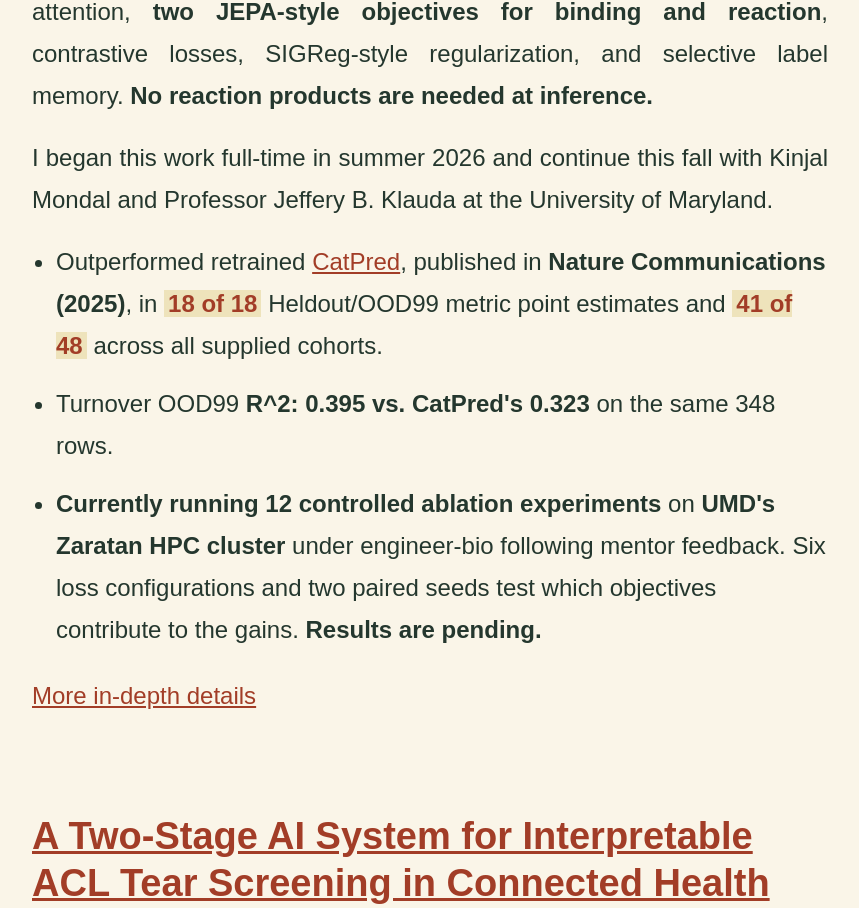
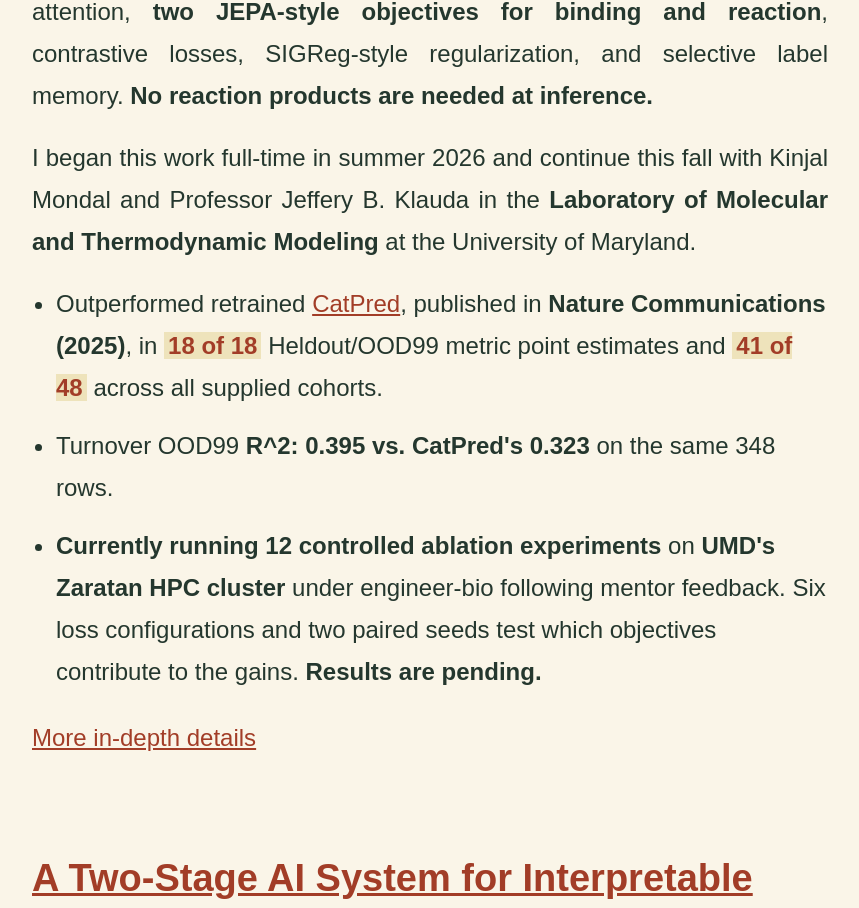
Before and after one commit to 2006coder/2006coder.github.io, a React (Vite) app: page / in a window 1280 px wide. Shown: the part 2032-2940 px from the top of the page, without its empty margins (210-1069 px from the left). Built offline with nearby package versions, Linux system fonts and the light colour scheme.

Commit message:
docs: add LANCE lab affiliation

```diff
--- a/src/pages/LancePage.tsx
+++ b/src/pages/LancePage.tsx
@@ -13,6 +13,8 @@
         <strong className="bg-highlight px-1 text-rust">Bach Pham | First author</strong>
         <br/>
         With Kinjal Mondal &amp; Jeffery B. Klauda
+        <br/>
+        <strong>Laboratory of Molecular and Thermodynamic Modeling</strong>
         <br/>
         University of Maryland | Manuscript in revision | Not yet published
       </p>
--- a/src/pages/WorkPage.tsx
+++ b/src/pages/WorkPage.tsx
@@ -29,7 +29,8 @@
           </p>
           <p className="mb-5">
             I began this work full-time in summer 2026 and continue this fall with
-            Kinjal Mondal and Professor Jeffery B. Klauda at the University of Maryland.
+            Kinjal Mondal and Professor Jeffery B. Klauda in the <strong>Laboratory
+            of Molecular and Thermodynamic Modeling</strong> at the University of Maryland.
           </p>
           <ul className="mb-6 list-disc space-y-4 pl-6">
             <li>Outperformed retrained{" "}
```
